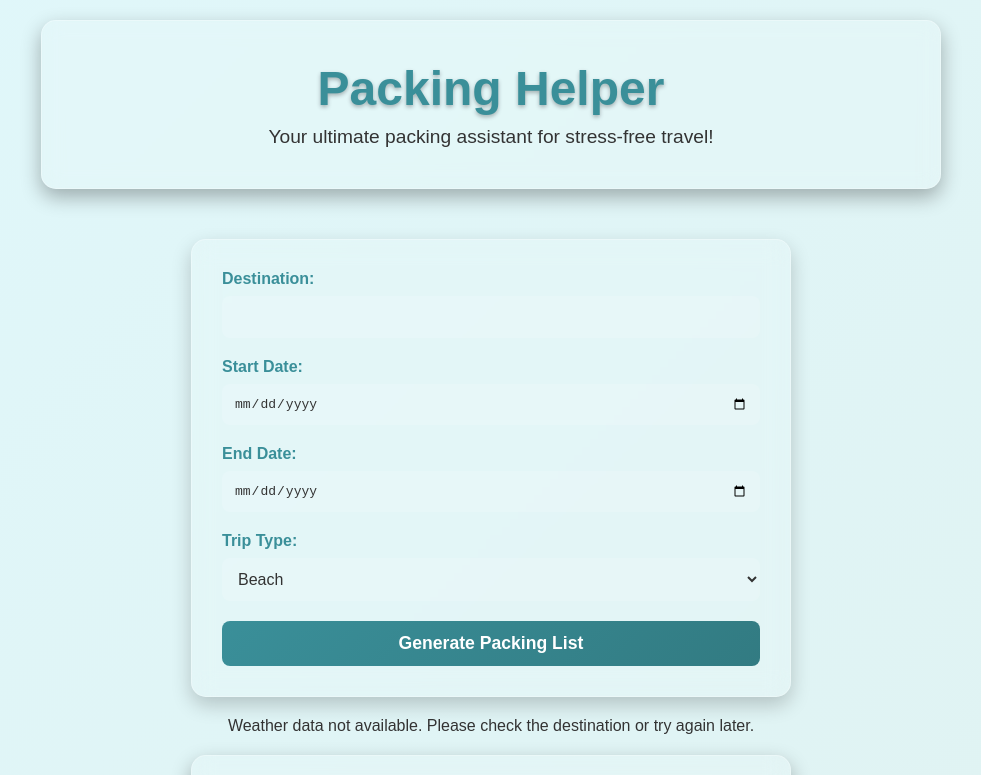
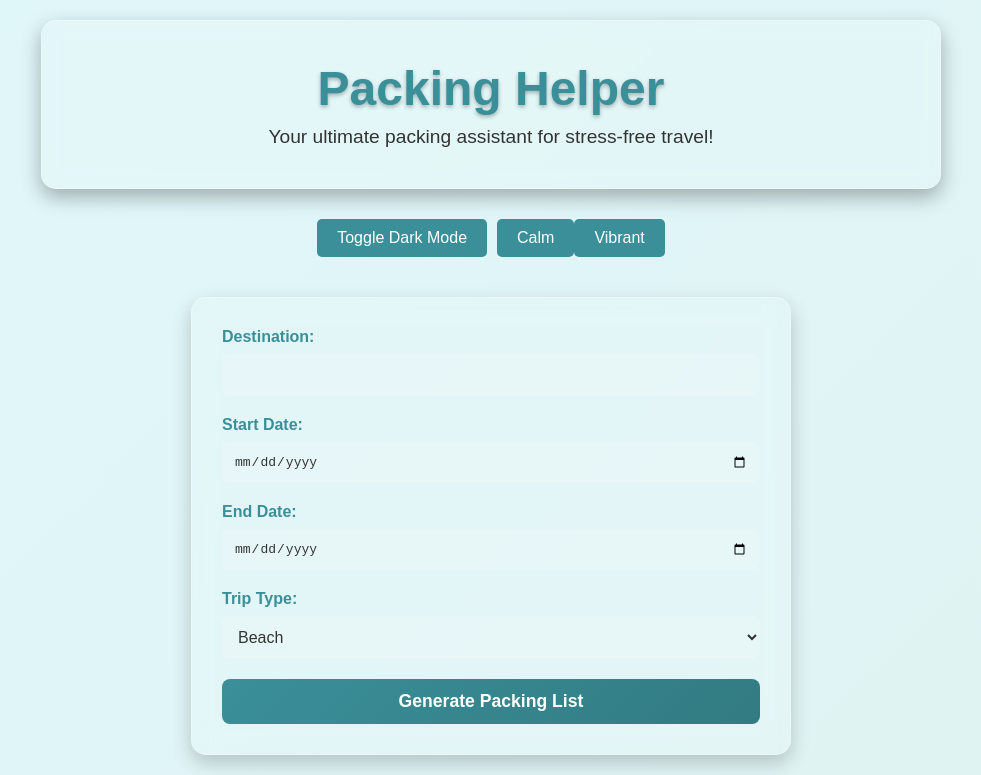
Before and after one commit to aysa2018/triptote, a React (Create React App) app: page / in a window 1280 px wide. Shown: the top 775 px of the page, without its empty margins (149-1130 px from the left). Built offline with nearby package versions, Linux system fonts and the light colour scheme.

Commit message:
implemented dark mode

```diff
--- a/package.json
+++ b/package.json
@@ -6,6 +6,7 @@
     "@testing-library/jest-dom": "^5.17.0",
     "@testing-library/react": "^13.4.0",
     "@testing-library/user-event": "^13.5.0",
+    "framer-motion": "^11.11.10",
     "react": "^18.3.1",
     "react-dom": "^18.3.1",
     "react-scripts": "5.0.1",
--- a/src/App.css
+++ b/src/App.css
@@ -250,3 +250,31 @@ form button:hover {
     font-size: 1.5em;
   }
 }
+
+
+
+
+/* Theme and Mood Toggle Buttons */
+.theme-toggle {
+  display: flex;
+  gap: 10px;
+  margin-bottom: 20px;
+}
+
+.theme-toggle button,
+.mood-buttons button {
+  background-color: var(--accent-color);
+  color: white;
+  padding: 10px 20px;
+  border: none;
+  border-radius: 5px;
+  font-size: 1em;
+  cursor: pointer;
+  transition: background 0.3s, transform 0.3s;
+}
+
+.theme-toggle button:hover {
+  background-color: var(--text-color);
+  color: var(--accent-color);
+  transform: scale(1.05);
+}
--- a/src/App.js
+++ b/src/App.js
@@ -1,6 +1,7 @@
 // src/App.js
 import React, { useState } from 'react';
 import './App.css';
+import { motion } from 'framer-motion';
 import Header from './components/Header';
 import TripForm from './components/TripForm';
 import PackingList from './components/PackingList';
@@ -55,7 +56,7 @@ function App() {
     }
 
     setPackingList({ fundamentals, clothing, toiletries, extras });
-    fetchWeather(destination);
+    fetchWeather(destination); // Fetch weather data after generating packing list
   };
 
   const fetchWeather = (destination) => {
@@ -80,12 +81,42 @@ function App() {
       });
   };
 
+  // State for theme and mood
+  const [theme, setTheme] = useState('light'); // Light or dark theme
+  const [mood, setMood] = useState('calm'); // Mood themes
+
+  const toggleTheme = () => setTheme(theme === 'light' ? 'dark' : 'light');
+  const changeMood = (newMood) => setMood(newMood);
+
   return (
-    <div className="App">
+    <div className={`App ${theme} ${mood}`} data-theme={theme}>
       <Header />
-      <TripForm onTripSubmit={generatePackingList} />
-      <WeatherInfo weatherData={weatherData} hasFetchedWeather={hasFetchedWeather} />
-      <PackingList packingList={packingList} />
+      <div className="theme-toggle">
+        <motion.button
+          whileHover={{ scale: 1.1 }}
+          whileTap={{ scale: 0.9 }}
+          onClick={toggleTheme}
+        >
+          Toggle {theme === 'light' ? 'Dark' : 'Light'} Mode
+        </motion.button>
+        <div className="mood-buttons">
+          <motion.button
+            whileHover={{ scale: 1.1 }}
+            onClick={() => changeMood('calm')}
+          >
+            Calm
+          </motion.button>
+          <motion.button
+            whileHover={{ scale: 1.1 }}
+            onClick={() => changeMood('vibrant')}
+          >
+            Vibrant
+          </motion.button>
+        </div>
+      </div>
+      <TripForm onTripSubmit={generatePackingList} /> {/* Pass generatePackingList */}
+      <WeatherInfo weatherData={weatherData} hasFetchedWeather={hasFetchedWeather} /> {/* Pass weatherData */}
+      <PackingList packingList={packingList} /> {/* Pass packingList */}
     </div>
   );
 }
--- a/src/components/PackingList.js
+++ b/src/components/PackingList.js
@@ -9,7 +9,7 @@ function PackingList({ packingList }) {
       <section>
         <h3>Fundamentals</h3>
         <ul>
-          {packingList.fundamentals.map((item, index) => (
+          {packingList.fundamentals && packingList.fundamentals.map((item, index) => (
             <li key={index}>
               <input type="checkbox" />
               <label>{item}</label>
@@ -21,7 +21,7 @@ function PackingList({ packingList }) {
       <section>
         <h3>Clothing</h3>
         <ul>
-          {packingList.clothing.map((item, index) => (
+          {packingList.clothing && packingList.clothing.map((item, index) => (
             <li key={index}>
               <input type="checkbox" />
               <label>{item}</label>
@@ -33,7 +33,7 @@ function PackingList({ packingList }) {
       <section>
         <h3>Toiletries</h3>
         <ul>
-          {packingList.toiletries.map((item, index) => (
+          {packingList.toiletries && packingList.toiletries.map((item, index) => (
             <li key={index}>
               <input type="checkbox" />
               <label>{item}</label>
@@ -45,7 +45,7 @@ function PackingList({ packingList }) {
       <section>
         <h3>Extras</h3>
         <ul>
-          {packingList.extras.map((item, index) => (
+          {packingList.extras && packingList.extras.map((item, index) => (
             <li key={index}>
               <input type="checkbox" />
               <label>{item}</label>
--- a/src/components/TripForm.js
+++ b/src/components/TripForm.js
@@ -1,5 +1,6 @@
 // src/components/TripForm.js
 import React, { useState } from 'react';
+import { motion } from 'framer-motion'; // Import motion from Framer Motion
 
 function TripForm({ onTripSubmit }) {
   const [destination, setDestination] = useState('');
@@ -13,15 +14,32 @@ function TripForm({ onTripSubmit }) {
   };
 
   return (
-    <form onSubmit={handleSubmit}>
+    <motion.form
+      onSubmit={handleSubmit}
+      initial={{ opacity: 0, y: -20 }} // Initial state for animation
+      animate={{ opacity: 1, y: 0 }}   // Animate to full opacity and position
+      transition={{ duration: 0.5 }}    // Duration of the animation
+    >
       <label>Destination:</label>
-      <input type="text" value={destination} onChange={(e) => setDestination(e.target.value)} />
+      <input
+        type="text"
+        value={destination}
+        onChange={(e) => setDestination(e.target.value)}
+      />
 
       <label>Start Date:</label>
-      <input type="date" value={startDate} onChange={(e) => setStartDate(e.target.value)} />
+      <input
+        type="date"
+        value={startDate}
+        onChange={(e) => setStartDate(e.target.value)}
+      />
 
       <label>End Date:</label>
-      <input type="date" value={endDate} onChange={(e) => setEndDate(e.target.value)} />
+      <input
+        type="date"
+        value={endDate}
+        onChange={(e) => setEndDate(e.target.value)}
+      />
 
       <label>Trip Type:</label>
       <select value={tripType} onChange={(e) => setTripType(e.target.value)}>
@@ -35,8 +53,15 @@ function TripForm({ onTripSubmit }) {
         <option value="road-trip">Road Trip</option>
       </select>
 
-      <button type="submit">Generate Packing List</button>
-    </form>
+      <motion.button
+        type="submit"
+        whileHover={{ scale: 1.05 }}   // Scale up slightly on hover
+        whileTap={{ scale: 0.95 }}     // Scale down slightly on tap
+        transition={{ duration: 0.2 }} // Smooth and quick transition for button
+      >
+        Generate Packing List
+      </motion.button>
+    </motion.form>
   );
 }
 
```
Also changed, not shown: 1 other file (tests, documents, lock files or other folders).
